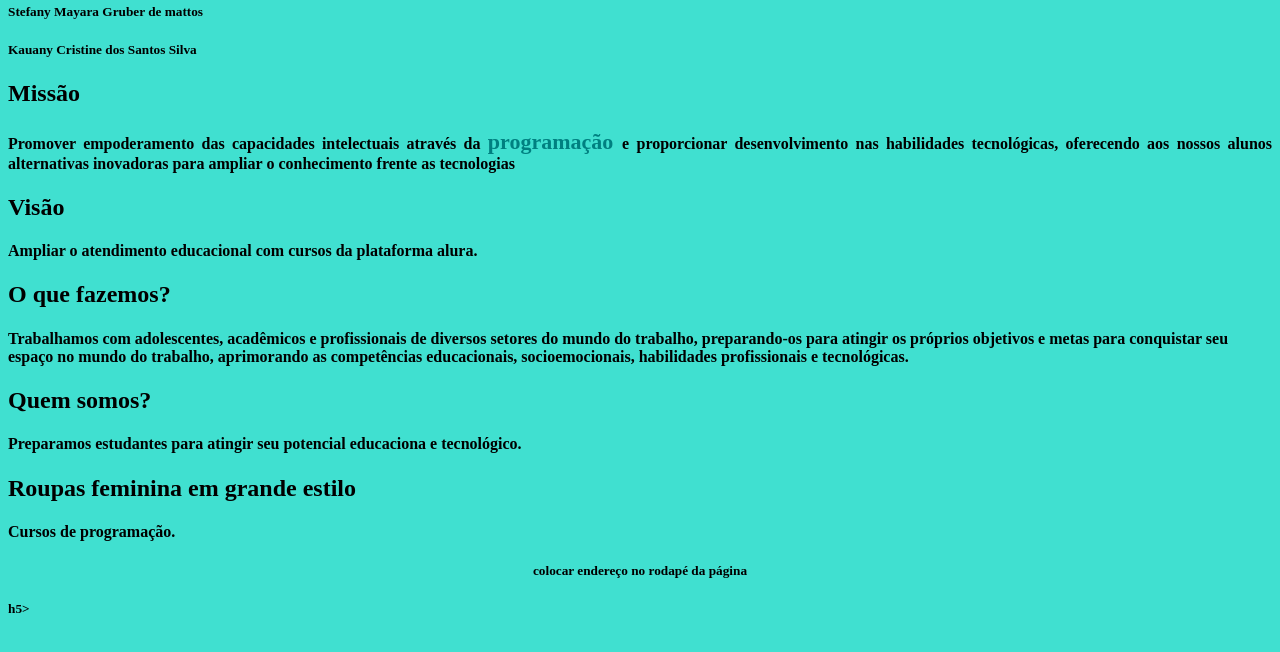
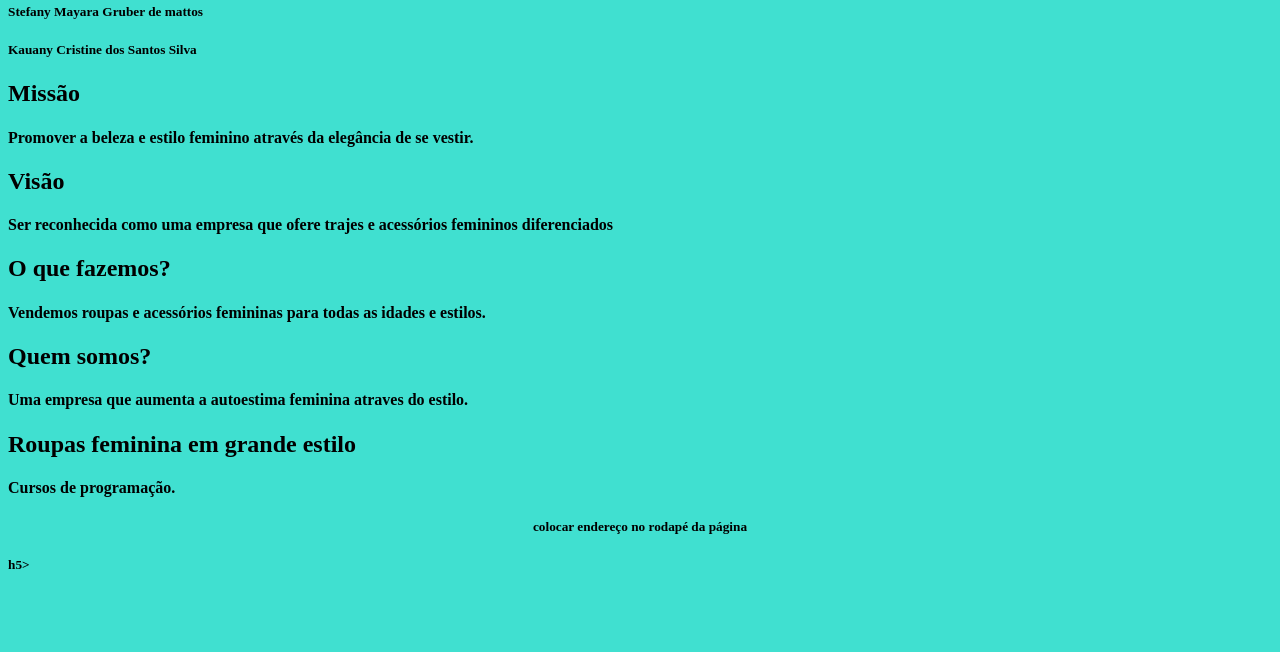
Before and after one commit to kauanycristinedossantossilva/index.html, a plain HTML site: page index.html in a window 1280 px wide. Shown: the part 142-794 px from the top of the page. Drawn offline with Linux system fonts and the light colour scheme.

Commit message:
Update index.html

```diff
--- a/index.html
+++ b/index.html
@@ -2,6 +2,18 @@
 <html lang="pt-BR">
   <head>
     <meta charset="UTF-8">
+
+
+
+
+
+
+
+
+
+
+
+
 
          <h1 align="center"><font color="#008080">K.S Moda Feminina</h1></font>
          <align="center"> <img id="imagem1.jpg"img "src  "![cabecalho](https://user-images.githubusercontent.com/107090581/194202236-1b58b4d6-7d91-435f-967d-71915582a0ca.png)"
@@ -17,19 +29,16 @@
        <h5 align=”right”>Kauany Cristine dos Santos Silva  </h5>
 
        <h2 align=”left”> <b>Missão</h2><b>
-       <h4 align="justify"> <p>Promover empoderamento das capacidades intelectuais através da <strong><b style=font-size:22px><font color="#008080"> programação </strong></font></b></font color>
-         e proporcionar desenvolvimento nas habilidades tecnológicas, oferecendo aos nossos alunos alternativas inovadoras para ampliar o conhecimento frente as tecnologias</h4></p>
+       <h4 align="justify"> <p></p>Promover a beleza e estilo feminino através da elegância de se vestir. </h4></p>
 
        <h2 align="left"><b>Visão</h2><b>
-       <h4 align="justify"> <p>Ampliar o atendimento educacional com cursos da plataforma alura.</h4>
+       <h4 align="justify"> <p>Ser reconhecida como uma empresa que ofere trajes e acessórios femininos diferenciados</h4>
 
        <h2 align=”left”> <b>O que fazemos?</h2><b>
-       <h4 align=“justify”> <p>Trabalhamos com adolescentes, acadêmicos e profissionais de diversos setores do mundo do trabalho,
-         preparando-os para atingir os próprios objetivos e metas para conquistar seu espaço no mundo do trabalho,
-         aprimorando as competências educacionais, socioemocionais, habilidades profissionais e tecnológicas.</h4>
+       <h4 align=“justify”> <p>Vendemos roupas e acessórios femininas para todas as idades e estilos.</h4>
 
        <h2 align=”left”> <b>Quem somos?</h2><b>
-       <h4 align=“justify”> <p>Preparamos estudantes para atingir seu potencial educaciona e tecnológico.</h4>
+       <h4 align=“justify”> <p>Uma empresa que aumenta a autoestima feminina atraves do estilo.</h4>
 
        <h2 align=”left”> <b>Roupas feminina em grande estilo</h2><b>
        <h4 align=“justify”> <p>Cursos de programação.</h4>
```
